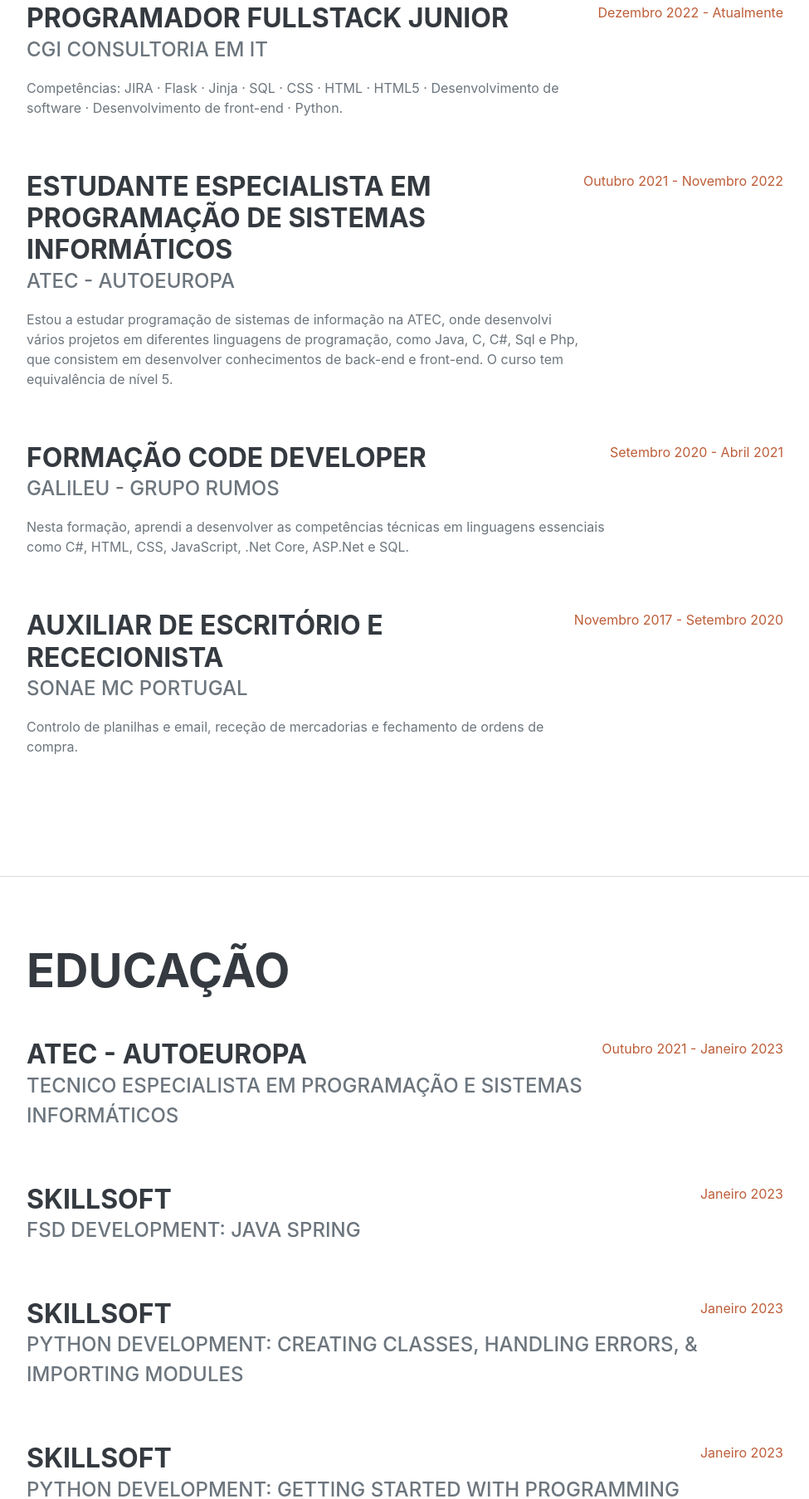
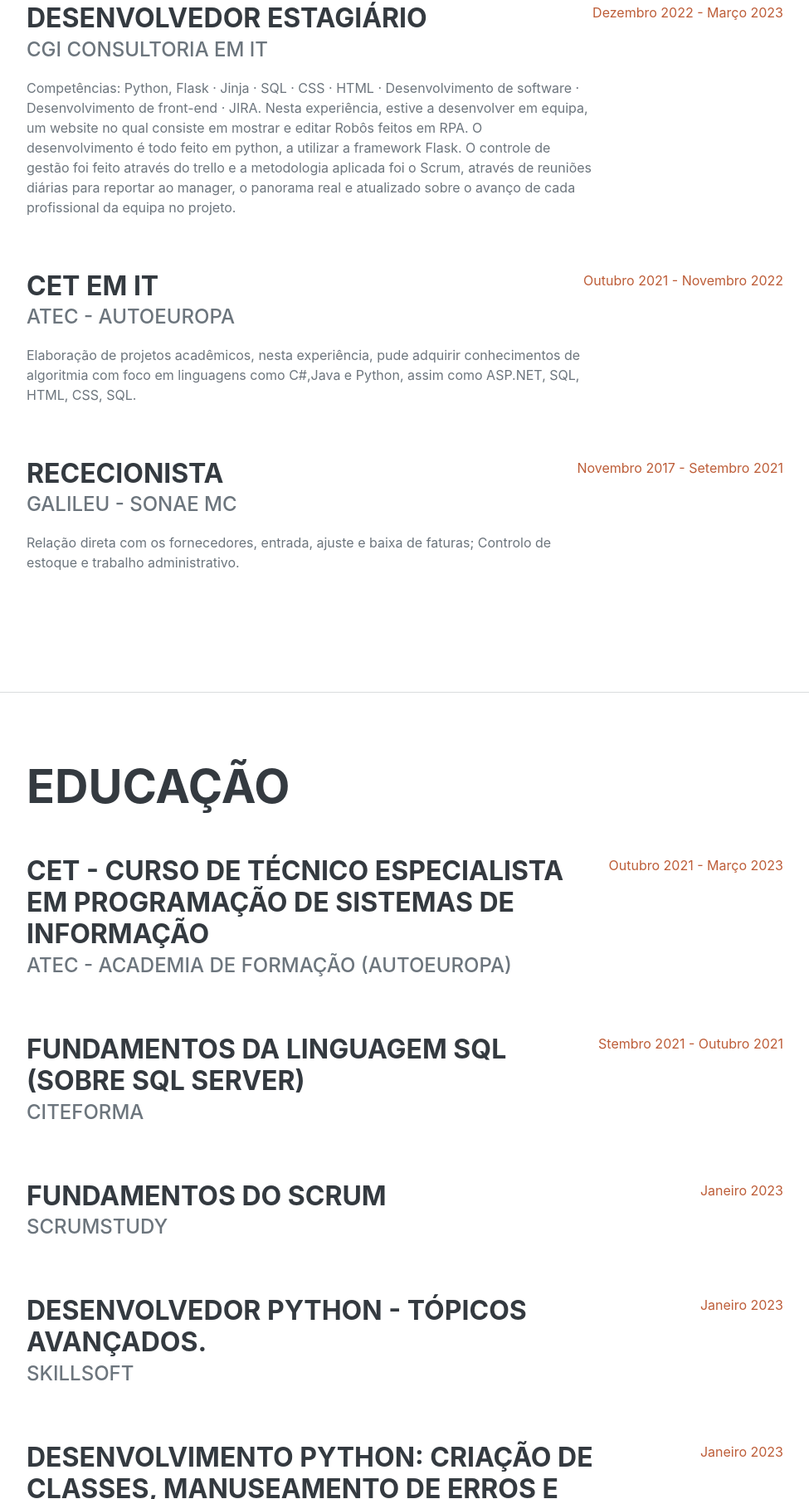
Before and after one commit to MarceloVechy/curriculo, a plain HTML site: page index.html in a window 1280 px wide. Shown: the part 993-2800 px from the top of the page at 83% size, without its empty margins (288-1263 px from the left). Drawn offline with nearby package versions, Linux system fonts and the light colour scheme; a web font is replaced by a local one.

Commit message:
update cv

```diff
--- a/index.html
+++ b/index.html
@@ -39,7 +39,7 @@
         <section class="resume-section" id="about">
             <div class="resume-section-content">
                 <h1 class="mb-0">Marcelo <span class="text-primary">Vechy Simião</span></h1>
-                <div class="subheading mb-5">Rua correia teles, 20, 2720-136, Amadora Lisboa. Telemóvel: 939045310 <a href="mailto:marcelovechy@hotmail.com">marcelovechy@hotmail.com</a></div>
+                <div class="subheading mb-5">Amadora, Lisboa. Contatos: 939045310 <a href="mailto:marcelovechypt@gmail.com">marcelovechy@hotmail.com</a></div>
                 <p class="lead mb-5">Eu acredito que a busca por conhecimento e melhoria contínua devem fazer parte do nosso cotidiano, para nos transformar em profissionais melhores, tenho formação concluída em Desenvolvimento de software pela Galileu (Grupo RUMOS) com as competências técnicas em linguagens essenciais como C#, HTML, CSS, JavaScript, .Net Core, ASP.Net e SQL. Formação de Especialista em Programação de Sistemas Informáticos pela ATEC (Autoeuropa) nível 5.</p>
                 <div class="social-icons">
                     <a class="social-icon" href="https://www.linkedin.com/in/marcelo-vechy/"><i class="fab fa-linkedin-in"></i></a>
@@ -60,36 +60,50 @@
                 <h2 class="mb-5">Experiência</h2>
                 <div class="d-flex flex-column flex-md-row justify-content-between mb-5">
                     <div class="flex-grow-1">
-                        <h3 class="mb-0"> Programador Fullstack Junior </h3>
+                        <h3 class="mb-0"> Desenvolvedor Estagiário </h3>
                         <div class="subheading mb-3">CGI Consultoria em IT</div>
-                        <p>Competências: JIRA · Flask · Jinja · SQL · CSS · HTML · HTML5 · Desenvolvimento de software · Desenvolvimento de front-end · Python.</p>
+                        <p>
+                            Competências: Python, Flask · Jinja · SQL · CSS · HTML · Desenvolvimento de software · Desenvolvimento
+                            de front-end · JIRA.
+                            Nesta experiência, estive a desenvolver em equipa, um website no qual consiste em mostrar e editar
+                            Robôs feitos em RPA. O desenvolvimento é todo feito em python, a utilizar a framework Flask. O controle
+                            de gestão foi feito através do trello e a metodologia aplicada foi o Scrum, através de reuniões diárias para
+                            reportar ao manager, o panorama real e atualizado sobre o avanço de cada profissional da equipa no
+                            projeto.
+                        </p>
                     </div>
-                    <div class="flex-shrink-0"><span class="text-primary">Dezembro 2022 - Atualmente</span></div>
+                    <div class="flex-shrink-0"><span class="text-primary">Dezembro 2022 - Março 2023</span></div>
                 </div>
                 <div class="d-flex flex-column flex-md-row justify-content-between mb-5">
                     <div class="flex-grow-1">
-                        <h3 class="mb-0">Estudante Especialista em programação de sistemas informáticos</h3>
+                        <h3 class="mb-0">CET em IT</h3>
                         <div class="subheading mb-3">ATEC - AUTOEUROPA</div>
-                        <p>Estou a estudar programação de sistemas de informação na ATEC, onde desenvolvi vários projetos em diferentes linguagens de programação, como Java, C, C#, Sql e Php, que consistem em desenvolver conhecimentos de back-end e front-end. O curso tem equivalência de nível 5.</p>
+                        <p>
+                            Elaboração de projetos acadêmicos, nesta experiência, pude adquirir conhecimentos de algoritmia com
+                            foco em linguagens como C#,Java e Python, assim como ASP.NET, SQL, HTML, CSS, SQL.
+                        </p>
                     </div>
                     <div class="flex-shrink-0"><span class="text-primary">Outubro 2021 - Novembro 2022</span></div>
                 </div>
                 <div class="d-flex flex-column flex-md-row justify-content-between mb-5">
                     <div class="flex-grow-1">
-                        <h3 class="mb-0"> Formação Code Developer</h3>
-                        <div class="subheading mb-3">Galileu - Grupo RUMOS</div>
-                        <p>Nesta formação, aprendi a desenvolver as competências técnicas em linguagens essenciais como C#, HTML, CSS, JavaScript, .Net Core, ASP.Net e SQL.</p>
+                        <h3 class="mb-0"> RECECIONISTA </h3>
+                        <div class="subheading mb-3">Galileu - SONAE MC</div>
+                        <p>
+                            Relação direta com os fornecedores, entrada, ajuste e baixa de faturas; Controlo de estoque e trabalho
+                            administrativo.
+                        </p>
                     </div>
-                    <div class="flex-shrink-0"><span class="text-primary">Setembro 2020 - Abril 2021</span></div>
+                    <div class="flex-shrink-0"><span class="text-primary">Novembro 2017 - Setembro 2021</span></div>
                 </div>
-                <div class="d-flex flex-column flex-md-row justify-content-between mb-5">
+                <!--<div class="d-flex flex-column flex-md-row justify-content-between mb-5">
                     <div class="flex-grow-1">
                         <h3 class="mb-0">Auxiliar de escritório e Rececionista</h3>
                         <div class="subheading mb-3">Sonae MC Portugal</div>
                         <p>Controlo de planilhas e email, receção de mercadorias e fechamento de ordens de compra.</p>
                     </div>
-                    <div class="flex-shrink-0"><span class="text-primary">Novembro 2017 - Setembro 2020</span></div>
-                </div>
+                    <div class="flex-shrink-0"><span class="text-primary">Novembro 2017 - Setembro 2021</span></div>
+                </div>-->
             </div>
         </section>
         <hr class="m-0" />
@@ -99,61 +113,113 @@
                 <h2 class="mb-5">Educação</h2>
                 <div class="d-flex flex-column flex-md-row justify-content-between mb-5">
                     <div class="flex-grow-1">
-                        <h3 class="mb-0">ATEC - Autoeuropa</h3>
-                        <div class="subheading mb-3">Tecnico Especialista em Programação e Sistemas Informáticos</div>
+                        <h3 class="mb-0">
+                            CET - Curso de Técnico Especialista em Programação de Sistemas de Informação
+                        </h3>
+                        <div class="subheading mb-3">
+                            ATEC - Academia de Formação  (Autoeuropa)
+                        </div>
                         <!--<div>NOME DO PROJETO <a href="http://"> Nome proj</a> com a equipe</div><p>GPA: 3.23</p>-->
                     </div>
-                    <div class="flex-shrink-0"><span class="text-primary">Outubro 2021 -  Janeiro 2023</span></div>
+                    <div class="flex-shrink-0"><span class="text-primary">Outubro 2021 -  Março 2023</span></div>
                 </div>
+
                 <div class="d-flex flex-column flex-md-row justify-content-between mb-5">
                     <div class="flex-grow-1">
-                        <h3 class="mb-0">Skillsoft</h3>
-                        <div class="subheading mb-3">FSD Development: Java Spring</div>
+                        <h3 class="mb-0">Fundamentos da linguagem SQL (sobre SQL server)</h3>
+                        <div class="subheading mb-3">CITEFORMA</div>
+                        <!--<div>NOME DO PROJETO <a href="http://"> Nome proj</a> com a equipe</div><p>GPA: 3.23</p>-->
+                    </div>
+                    <div class="flex-shrink-0"><span class="text-primary">Stembro 2021 - Outubro 2021</span></div>
+                </div>
+
+                <div class="d-flex flex-column flex-md-row justify-content-between mb-5">
+                    <div class="flex-grow-1">
+                        <h3 class="mb-0">Fundamentos do Scrum</h3>
+                        <div class="subheading mb-3">SCRUMSTUDY</div>
                         <!--<div>NOME DO PROJETO <a href="http://"> Nome proj</a> com a equipe</div><p>GPA: 3.23</p>-->
                     </div>
                     <div class="flex-shrink-0"><span class="text-primary">Janeiro 2023</span></div>
                 </div>
+
                 <div class="d-flex flex-column flex-md-row justify-content-between mb-5">
                     <div class="flex-grow-1">
-                        <h3 class="mb-0">Skillsoft</h3>
-                        <div class="subheading mb-3">Python Development: Creating Classes, Handling Errors, & Importing Modules</div>
+                        <h3 class="mb-0">Desenvolvedor Python - Tópicos avançados.</h3>
+                        <div class="subheading mb-3">SkillSoft</div>
                         <!--<div>NOME DO PROJETO <a href="http://"> Nome proj</a> com a equipe</div><p>GPA: 3.23</p>-->
                     </div>
                     <div class="flex-shrink-0"><span class="text-primary">Janeiro 2023</span></div>
                 </div>
+
                 <div class="d-flex flex-column flex-md-row justify-content-between mb-5">
                     <div class="flex-grow-1">
-                        <h3 class="mb-0">Skillsoft</h3>
-                        <div class="subheading mb-3">Python Development: Getting Started with Programming in Python</div>
+                        <h3 class="mb-0">
+                            Desenvolvimento Python: Criação de Classes, Manuseamento de Erros e Módulos de Importação.
+                        </h3>
+                        <div class="subheading mb-3">SkillSoft</div>
                         <!--<div>NOME DO PROJETO <a href="http://"> Nome proj</a> com a equipe</div><p>GPA: 3.23</p>-->
                     </div>
                     <div class="flex-shrink-0"><span class="text-primary">Janeiro 2023</span></div>
                 </div>
+
                 <div class="d-flex flex-column flex-md-row justify-content-between mb-5">
                     <div class="flex-grow-1">
-                        <h3 class="mb-0">CITEFORMA</h3>
-                        <div class="subheading mb-3">Fundamentos da linguagem SQL (SQL server)</div>
+                        <h3 class="mb-0">
+                            Desenvolvimento Python: Realização de operações com tipos de dados complexos
+                        </h3>
+                        <div class="subheading mb-3">SkillSoft</div>
+                        <!--<div>NOME DO PROJETO <a href="http://"> Nome proj</a> com a equipe</div><p>GPA: 3.23</p>-->
+                    </div>
+                    <div class="flex-shrink-0"><span class="text-primary">Janeiro 2023</span></div>
+                </div>
+
+                <div class="d-flex flex-column flex-md-row justify-content-between mb-5">
+                    <div class="flex-grow-1">
+                        <h3 class="mb-0">
+                            Desenvolvimento Python: Trabalho com Declarações, Loops e Compreensões.
+                        </h3>
+                        <div class="subheading mb-3">SkillSoft</div>
+                        <!--<div>NOME DO PROJETO <a href="http://"> Nome proj</a> com a equipe</div><p>GPA: 3.23</p>-->
+                    </div>
+                    <div class="flex-shrink-0"><span class="text-primary">Janeiro 2023</span></div>
+                </div>
+
+                <div class="d-flex flex-column flex-md-row justify-content-between mb-5">
+                    <div class="flex-grow-1">
+                        <h3 class="mb-0">Desenvolvedor .Net</h3>
+                        <div class="subheading mb-3">GALILEU - GRUPO RUMOS</div>
                         <!--<div>NOME DO PROJETO <a href="http://"> Nome proj</a> com a equipe</div>
-                    <p>GPA: 3.23</p>-->
+            <p>GPA: 3.23</p>-->
                     </div>
                     <div class="flex-shrink-0"><span class="text-primary">Setembro 2021 - Outubro 2021</span></div>
                 </div>
+
                 <div class="d-flex flex-column flex-md-row justify-content-between">
                     <div class="flex-grow-1">
-                        <h3 class="mb-0">ScrumStudy</h3>
-                        <div class="subheading mb-3">Scrum Fundamentals Certified</div>
+                        <h3 class="mb-0">Introdução ao ASP.NET Core 1.0</h3>
+                        <div class="subheading mb-3">SKILLSOFT</div>
                         <!--<p>GPA: 3.56</p>-->
                     </div>
                     <div class="flex-shrink-0"><span class="text-primary">Setembro 2021 - Outubro 2021</span></div>
                 </div><br>
+
                 <div class="d-flex flex-column flex-md-row justify-content-between">
                     <div class="flex-grow-1">
-                        <h3 class="mb-0">Galileu - Grupo RUMOS</h3>
-                        <div class="subheading mb-3">Code developer</div>
+                        <h3 class="mb-0">Extensões .NET Core e Visual Studio</h3>
+                        <div class="subheading mb-3">SKILLSOFT</div>
                         <!--<p>GPA: 3.56</p>-->
                     </div>
                     <div class="flex-shrink-0"><span class="text-primary">Setembro 2020 - Abril 2021</span></div>
                 </div><br>
+
+                <div class="d-flex flex-column flex-md-row justify-content-between mb-5">
+                    <div class="flex-grow-1">
+                        <h3 class="mb-0">FSD Development: Java Spring</h3>
+                        <div class="subheading mb-3">SkillSoft</div>
+                        <!--<div>NOME DO PROJETO <a href="http://"> Nome proj</a> com a equipe</div><p>GPA: 3.23</p>-->
+                    </div>
+                    <div class="flex-shrink-0"><span class="text-primary">Janeiro 2023</span></div>
+                </div>
 
                 <div class="d-flex flex-column flex-md-row justify-content-between">
                     <div class="flex-grow-1">
@@ -177,7 +243,9 @@
                     <li class="list-inline-item"><i class="fab fa-html5"></i></li>
                     <li class="list-inline-item"><i class="fab fa-css3-alt"></i></li>
                     <li class="list-inline-item"><i class="fab fa-php"></i></li>
-
+                    <li class="list-inline-item"><i class="fab fa-js-square"></i></li>
+                    <li class="list-inline-item"><i class="fa-brands fa-trello"></i></li>
+                    <li class="list-inline-item"><i class="fa-brands fa-git-alt"></i></li>
                     <li class="list-inline-item"><i class="fab fa-bootstrap"></i></li>
                 </ul>
                 <div class="subheading mb-3">Trabalho</div>
```
